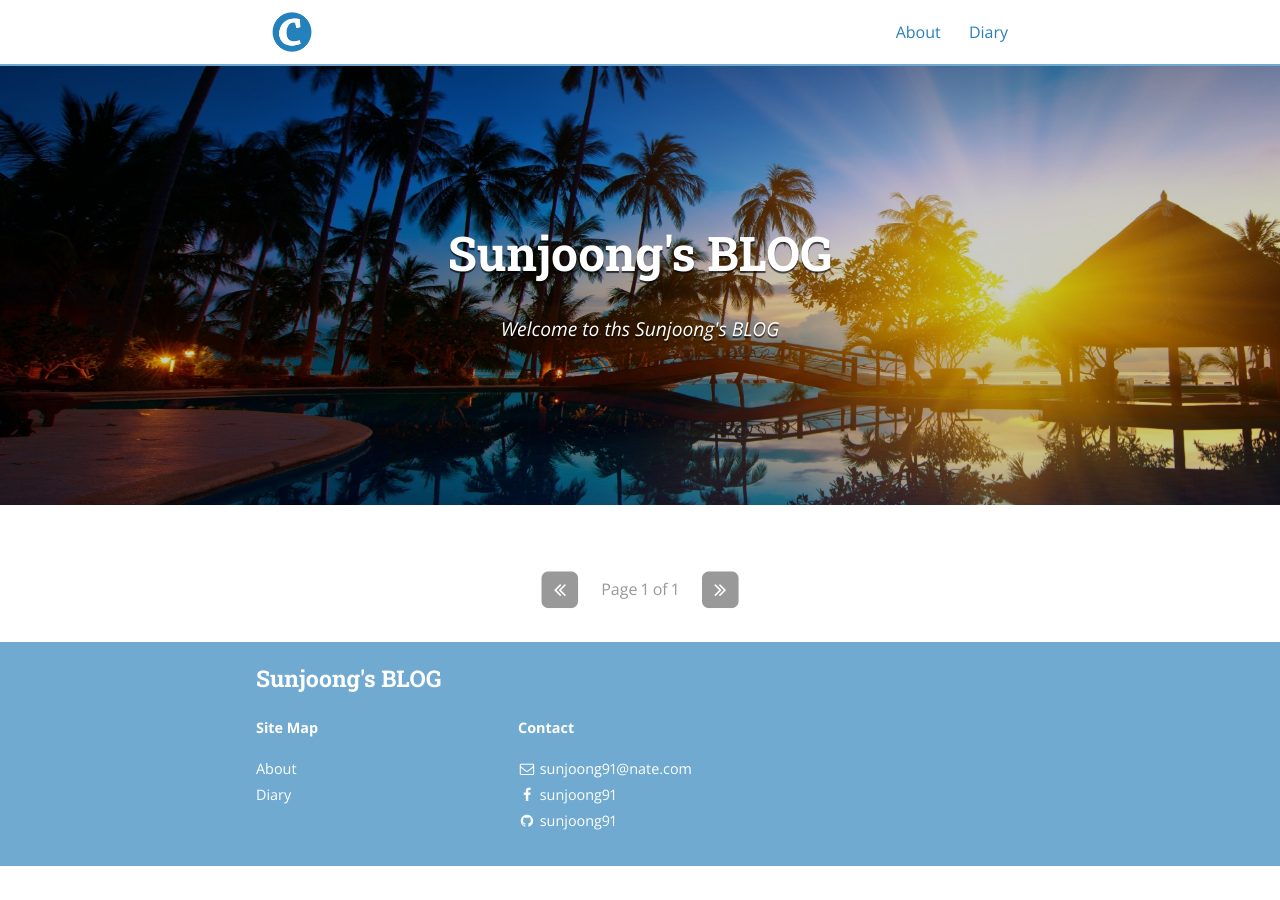
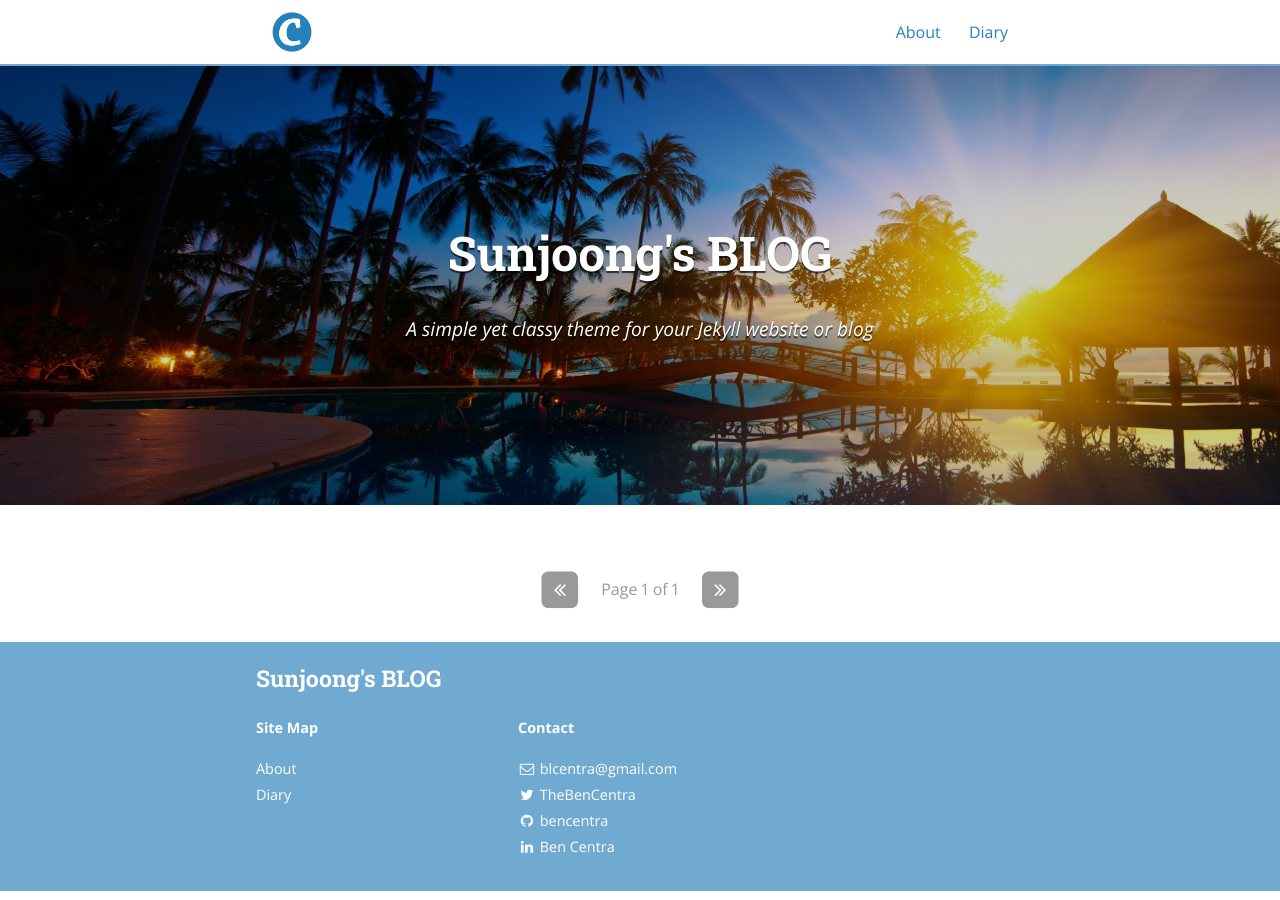
Before and after one commit to sunjoong91/sunjoong91.github.io, a Jekyll site: the page built from index.html, in a window 1280 px wide. Built offline with Jekyll 4.4.1, drawn with Linux system fonts in a browser that asks for light colours; nearby versions of some CDN libraries; the list of posts is cut into pages by our own code.

```diff
--- a/_config.yml
+++ b/_config.yml
@@ -10,9 +10,9 @@ exclude:
 
 # Site settings
 title: Sunjoong's BLOG
-subtitle: "Welcome to ths Sunjoong's BLOG"
-email: sunjoong91@nate.com
-name: Sunjoong kim
+subtitle: "A simple yet classy theme for your Jekyll website or blog"
+email: blcentra@gmail.com
+name: Ben Centra
 description: >
   A simple yet classy theme for your Jekyll website or blog.
 # Base URL of site (i.e. /blog). It should always start with a slash,
@@ -60,6 +60,8 @@ descriptions:
   - cat: dummy
     desc: "Just some placeholder posts, lorem ipsum and the rest."
 
+  - cat : ETC
+    desc : ":("
 # Social icons and sharing options
 #
 # Social settings are used in two places:
@@ -76,18 +78,32 @@ descriptions:
 #     desc: Follow me on Twitter            # Description to display as link title, etc
 #     share: true                           # Include in the "Share" section of posts
 social:
+  - name: Twitter
+    icon: twitter
+    username: TheBenCentra
+    url: https://twitter.com/TheBenCentra
+    desc: Follow me on Twitter
+    share: true
+
   - name: Facebook
     icon: facebook
-    username: sunjoong91
-    url: "https://www.facebook.com/sunjoong.kim.397/"
+    username: thebencentra
+    url: ""
     desc: Friend me on Facebook
     share: true
 
   - name: GitHub
     icon: github
-    username: sunjoong91
-    url: https://github.com/sunjoong91
+    username: bencentra
+    url: https://github.com/bencentra
     desc: Fork me on GitHub
+    share: false
+
+  - name: LinkedIn
+    icon: linkedin
+    username: Ben Centra
+    url: https://www.linkedin.com/pub/ben-centra/47/769/60a
+    desc: Connect with me on LinkedIn
     share: true
 
   - name: Google+
@@ -95,7 +111,7 @@ social:
     username: ""
     url: ""
     desc: Add me to your Circles
-    share: false
+    share: true
 
   - name: YouTube
     icon: youtube
@@ -116,7 +132,7 @@ social:
     username: ""
     url: ""
     desc: Follow me on Pinterest
-    share: false
+    share: true
 
   - name: SoundCloud
     icon: soundcloud
@@ -165,7 +181,7 @@ social:
     username: ""
     url: ""
     desc: Share to Reddit
-    share: false
+    share: true
 
   - name: "Hacker News"
     icon: hacker-news
```
